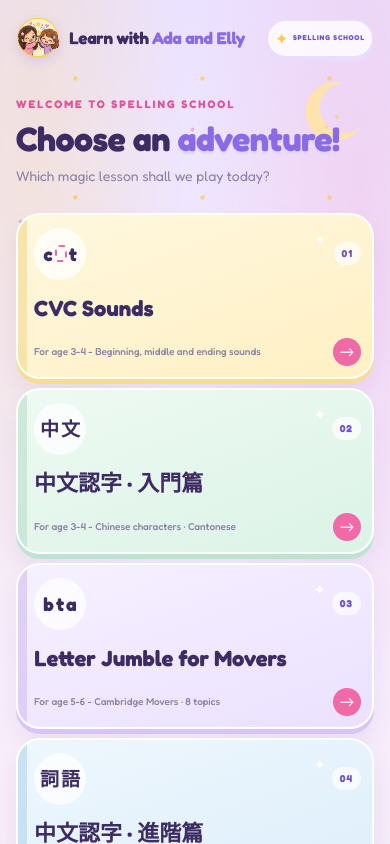
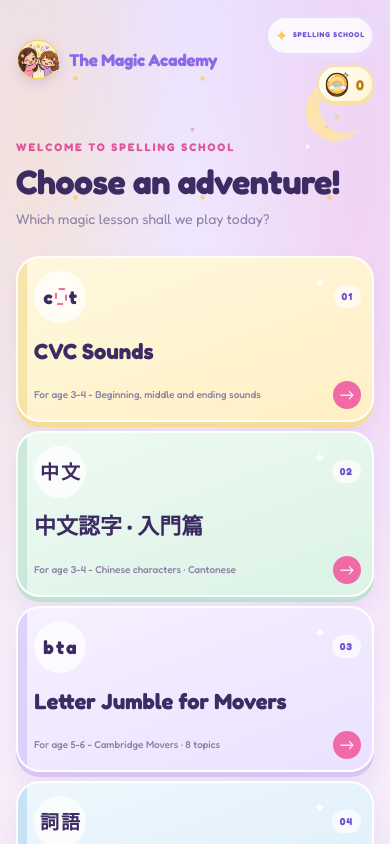
Before and after one commit to wendy-c/letter-jumble-game, a Next.js app: page / in a window 390 px wide. Shown: the top 844 px of the page. Built offline with nearby package versions, Linux system fonts and the light colour scheme.

Commit message:
Update UI

```diff
--- a/app/components/DragonDen.jsx
+++ b/app/components/DragonDen.jsx
@@ -82,15 +82,10 @@ export default function DragonDen({ coins, onSpendCoins, breadcrumbs }) {
         <div>
           {breadcrumbs}
           <p className="eyebrow">MEET YOUR MAGIC PET</p>
-          <h1 id="game-title">{dragonName} the <span>Rainbow Dragon</span></h1>
+          <h1 id="game-title" className="game-title">
+            {dragonName} the <span>Rainbow Dragon</span>
+          </h1>
           <p className="heading-note">Spend rainbow coins on yummy treats and pampering.</p>
-        </div>
-        <div className="heading-progress">
-          <div className="rainbow-coin-counter" aria-label={`${coins} rainbow coins collected`}>
-            <img className="rainbow-coin-icon coin-pop" key={coins} src="/images/rainbow-coin.svg" alt="" width="32" height="32" />
-            <span className="coin-count">{coins}</span>
-            <span className="coin-label">RAINBOW COINS</span>
-          </div>
         </div>
       </div>
 
--- a/app/components/GameApp.jsx
+++ b/app/components/GameApp.jsx
@@ -323,10 +323,10 @@ export default function GameApp() {
   return (
     <main className={`app-shell min-h-screen px-4 py-5 sm:px-8 sm:py-8${selectedGame?.id === "dragon" ? " app-shell-fit" : ""}`}>
       <SiteHeader badge={selectedGame?.badge ?? "SPELLING SCHOOL"}>
-        {currentPlayer && !gameId && <CoinLink coins={rainbowCoins} />}
         {currentPlayer && (
           <PlayerMenu player={currentPlayer} onSwitch={() => setPlayerDialogOpen(true)} onLogOut={handleLogOut} />
         )}
+        <CoinLink coins={rainbowCoins} />
       </SiteHeader>
 
       {!selectedGame ? (
--- a/app/components/GameHeading.jsx
+++ b/app/components/GameHeading.jsx
@@ -11,8 +11,8 @@ export default function GameHeading({
 
   return (
     <div className="game-heading">
-      <div>
-        {breadcrumbs}
+      <div className="game-heading-crumbs">{breadcrumbs}</div>
+      <div className="game-heading-title">
         <p className="eyebrow">{eyebrow}</p>
         <h1 id="game-title">{topic.name}</h1>
         <p className="heading-note">{note}</p>
@@ -28,11 +28,6 @@ export default function GameHeading({
       </div>
       <div className="heading-progress">
         <div className="rainbow-coin-tools">
-          <div className="rainbow-coin-counter" aria-label={`${rainbowCoins} rainbow coins collected`}>
-            <img className="rainbow-coin-icon coin-pop" key={rainbowCoins} src="/images/rainbow-coin.svg" alt="" width="32" height="32" />
-            <span className="coin-count">{rainbowCoins}</span>
-            <span className="coin-label">RAINBOW COINS</span>
-          </div>
           <button
             className="hamburger-button"
             type="button"
--- a/app/components/GamePicker.jsx
+++ b/app/components/GamePicker.jsx
@@ -7,7 +7,7 @@ export default function GamePicker({ games, onSelectGame }) {
     <section className="game-wrap category-menu mx-auto w-full max-w-6xl" aria-labelledby="game-title">
       <div className="menu-heading">
         <p className="eyebrow">WELCOME TO SPELLING SCHOOL</p>
-        <h1 id="game-title">Choose an <span>adventure!</span></h1>
+        <h1 id="game-title">Choose an adventure!</h1>
         <p className="heading-note">Which magic lesson shall we play today?</p>
       </div>
       <div className="category-grid game-choice-grid">
--- a/app/components/SiteHeader.jsx
+++ b/app/components/SiteHeader.jsx
@@ -3,7 +3,7 @@ export default function SiteHeader({ badge, children }) {
     <header className="topbar mx-auto flex w-full max-w-6xl items-center justify-between">
       <a className="brand" href="/" aria-label="Word Wave home">
         <img className="brand-logo" src="/images/logo.png" alt="" width="80" height="80" />
-        <span>Learn with<span className="brand-wave"> Ada and Elly</span></span>
+        <span className="brand-wave">The Magic Academy</span>
       </a>
       <div className="topbar-tools">
         <div className="exam-badge">
--- a/app/globals.css
+++ b/app/globals.css
@@ -508,6 +508,33 @@ button {
   margin-bottom: 25px;
 }
 
+/* In a game: breadcrumbs across the top, then title, progress and tools side by side. */
+.game-heading:has(> .game-heading-crumbs) {
+  display: grid;
+  grid-template-areas:
+    "crumbs crumbs crumbs"
+    "title progress tools";
+  grid-template-columns: minmax(0, 1fr) auto auto;
+  align-items: end;
+  gap: 0 24px;
+}
+
+.game-heading-crumbs {
+  grid-area: crumbs;
+}
+
+.game-heading-title {
+  grid-area: title;
+}
+
+.game-heading > .progress-card {
+  grid-area: progress;
+}
+
+.game-heading > .heading-progress {
+  grid-area: tools;
+}
+
 .eyebrow {
   margin: 0 0 8px;
   color: var(--pink-dark);
@@ -1731,8 +1758,9 @@ h1 span {
 
 .topbar-tools {
   display: flex;
-  align-items: center;
+  align-items: end;
   gap: 10px;
+  flex-direction: column;
 }
 
 .coin-link {
@@ -2579,6 +2607,33 @@ a:focus-visible {
     margin-bottom: 18px;
   }
 
+  .game-heading:has(> .game-heading-crumbs) {
+    grid-template-areas:
+      "crumbs crumbs"
+      "progress tools"
+      "title title";
+    grid-template-columns: minmax(0, 1fr) auto;
+    align-items: center;
+    gap: 12px 14px;
+  }
+
+  .game-heading:has(> .game-heading-crumbs) .breadcrumbs ol {
+    margin: 0;
+  }
+
+  .game-heading:has(> .game-heading-crumbs) .progress-card {
+    width: 204px;
+  }
+
+  .game-heading:has(> .game-heading-crumbs) .heading-progress {
+    flex-direction: row;
+    margin-top: 0;
+  }
+
+  .game-heading:has(> .game-heading-crumbs) .game-heading-title {
+    margin-top: 4px;
+  }
+
   .category-grid {
     grid-template-columns: repeat(2, minmax(0, 1fr));
     gap: 11px;
@@ -2670,6 +2725,7 @@ a:focus-visible {
 
   .dragon-wrap .heading-note,
   .dragon-wrap .eyebrow,
+  .dragon-wrap .game-title,
   .dragon-wrap .game-footer {
     display: none;
   }
@@ -2929,6 +2985,19 @@ a:focus-visible {
 
   .rainbow-coin-counter {
     min-width: 108px;
+  }
+
+  /* Very narrow phones: just the coin and count, so progress keeps its room. */
+  .game-heading:has(> .game-heading-crumbs) .rainbow-coin-counter {
+    min-width: 0;
+  }
+
+  .game-heading:has(> .game-heading-crumbs) .coin-label {
+    display: none;
+  }
+
+  .game-heading:has(> .game-heading-crumbs) .progress-copy {
+    white-space: nowrap;
   }
 
   .answer-panel {
```
